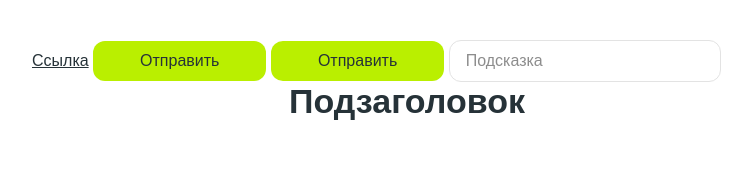
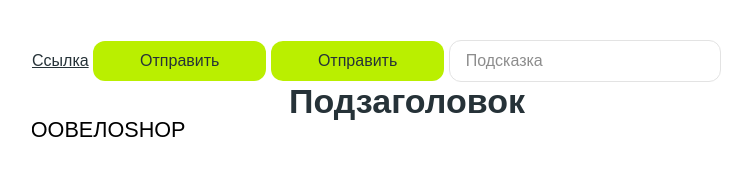
Before and after one commit to alilue/bikeshop, a plain HTML site: page components.html in a window 1280 px wide. Shown: the whole page, without its empty margins (233-985 px from the left). Drawn offline with Linux system fonts and the light colour scheme.

Commit message:
Added logo element, logo.svg

```diff
--- a/components.html
+++ b/components.html
@@ -15,6 +15,7 @@
         <a class="default-btn" href="">Отправить</a>
         <input type="text" class="text-field" placeholder="Подсказка">
         <h2 class="subtitle">Подзаголовок</h2>
+        <img class="logo" src="img/logo.svg" width="154" alt="ВелоSHOP">
     </div>
 </body>
 </html>
--- a/css/style.css
+++ b/css/style.css
@@ -103,6 +103,10 @@ a {
     font-weight: 700;
 }
 
+/*Лого*/
+.logo {
+    width: 154px;
+}
 .container {
     max-width: 780px;
     margin: 0 auto;
```
Also changed, not shown: img/logo.svg (added).
